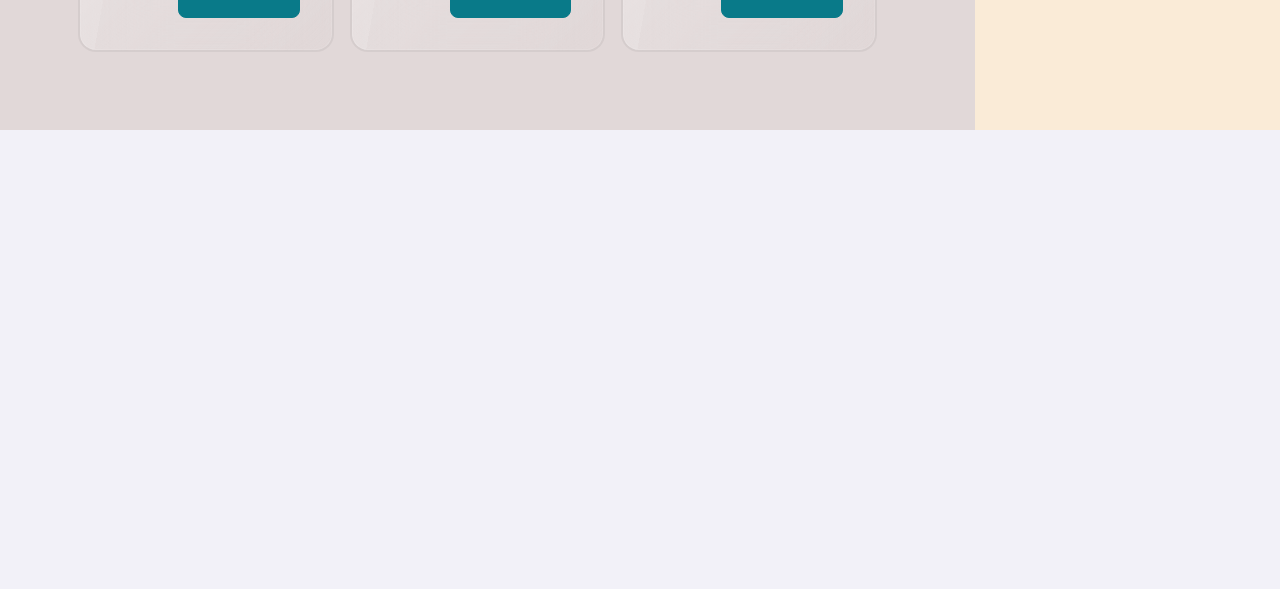
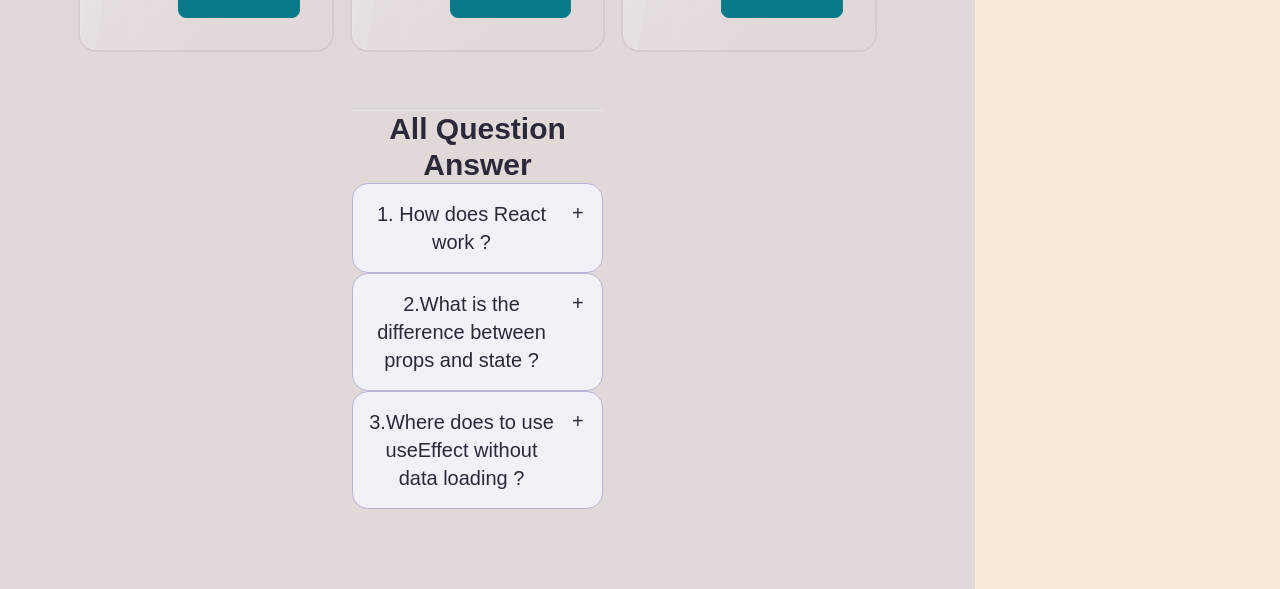
Before and after one commit to minhajmia/React-game-project, a React (Create React App) app: page / in a window 1280 px wide. Shown: the part 1176-1765 px from the top of the page. Before the commit the page ends 1306 px from the top, so only its background shows below. Built offline with nearby package versions, Linux system fonts and the light colour scheme.

Commit message:
question answer complete

```diff
--- a/public/data.json
+++ b/public/data.json
@@ -3,7 +3,7 @@
     "_id": "63345cc7a5c7f0a7763d2ab4",
     "picture": "https://images.unsplash.com/photo-1612117189122-6b065b74f4bd?ixlib=rb-1.2.1&ixid=MnwxMjA3fDB8MHxzZWFyY2h8N3x8cGxheWluZyUyMGdhbWV8ZW58MHx8MHx8&auto=format&fit=crop&w=500&q=60",
     "time": 11,
-    "name": "David Hull"
+    "name": "Video Gaming"
   },
   {
     "_id": "63345cc7680c74270fde2703",
--- a/src/Components/Activity/Activity.js
+++ b/src/Components/Activity/Activity.js
@@ -1,5 +1,6 @@
 import React, { useEffect, useState } from "react";
 import CalculationActivity from "../CalculationActivity/CalculationActivity";
+import QuestionAnswer from "../QuestionAnswer/QuestionAnswer";
 import SingleActivity from "../SingleActivity/SingleActivity";
 import "./Activity.css";
 
@@ -27,7 +28,17 @@ const Activity = () => {
             handleSecondCount={handleSecondCount}
           />
         ))}
+        <div></div>
+        <div className="mt-10">
+          <hr />
+          <h2 className="text-center text-3xl font-bold">
+            All Question Answer
+          </h2>
+          <QuestionAnswer />
+        </div>
+        <div></div>
       </div>
+
       <div className="activity-calculation-container lg:m-0 md:mx-auto sm:mx-auto">
         <CalculationActivity cart={cart} />
       </div>
--- a/src/Components/QuestionAnswer/QuestionAnswer.js
+++ b/src/Components/QuestionAnswer/QuestionAnswer.js
@@ -7,11 +7,45 @@ const QuestionAnswer = () => {
         tabIndex={0}
         className="collapse collapse-plus border border-base-300 bg-base-100 rounded-box"
       >
-        <div className="collapse-title text-xl font-medium">
-          Focus me to see content
+        <div className="collapse-title text-xl font-medium font-bold">
+          1. How does React work ?
         </div>
         <div className="collapse-content">
-          <p>tabIndex={0} attribute is necessary to make the div focusable</p>
+          <p>
+            React goes through its virtual DOM ,creates a list of those changes
+            that need to be made to the actual DOM and then does it all in one
+            single process
+          </p>
+        </div>
+      </div>
+      <div
+        tabIndex={0}
+        className="collapse collapse-plus border border-base-300 bg-base-100 rounded-box"
+      >
+        <div className="collapse-title text-xl font-medium font-bold">
+          2.What is the difference between props and state ?
+        </div>
+        <div className="collapse-content">
+          <p>
+            Props are used to pass data from one component to another. The state
+            is a local data storage that is local to the component only and
+            cannot be passed to other components.
+          </p>
+        </div>
+      </div>
+      <div
+        tabIndex={0}
+        className="collapse collapse-plus border border-base-300 bg-base-100 rounded-box"
+      >
+        <div className="collapse-title text-xl font-medium font-bold">
+          3.Where does to use useEffect without data loading ?
+        </div>
+        <div className="collapse-content">
+          <p>
+            The useEffect Hook allows you to perform side effects in your
+            components. Some examples of side effects are: fetching data,
+            directly updating the DOM, and timers
+          </p>
         </div>
       </div>
     </div>
```
